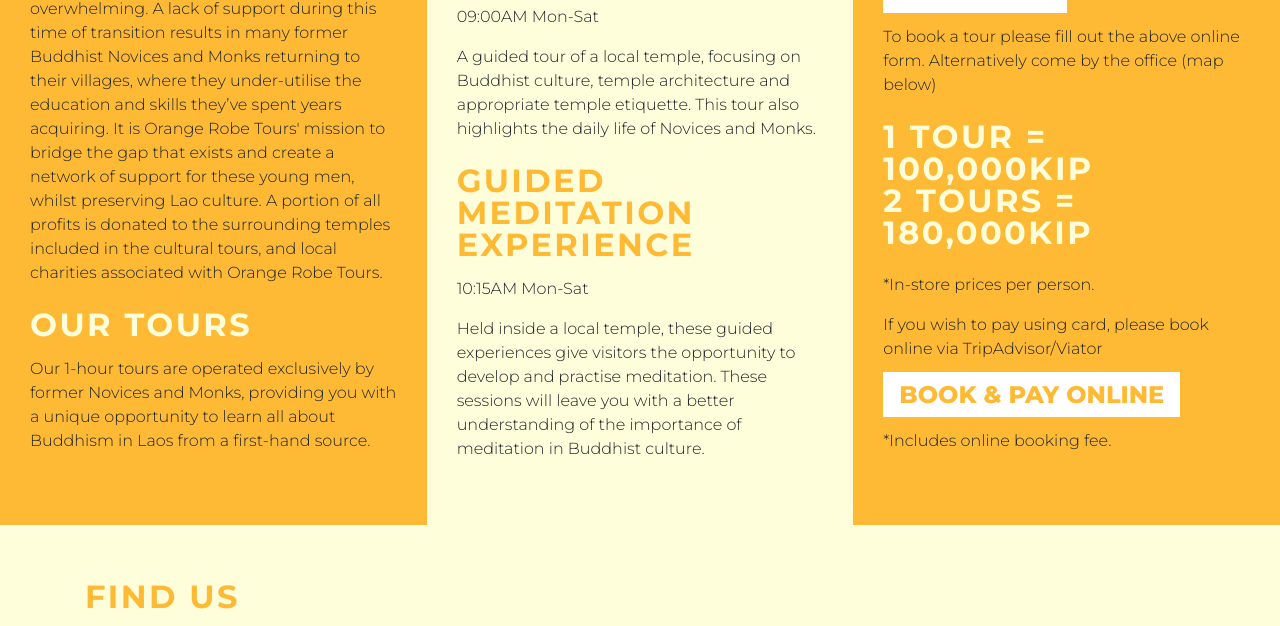
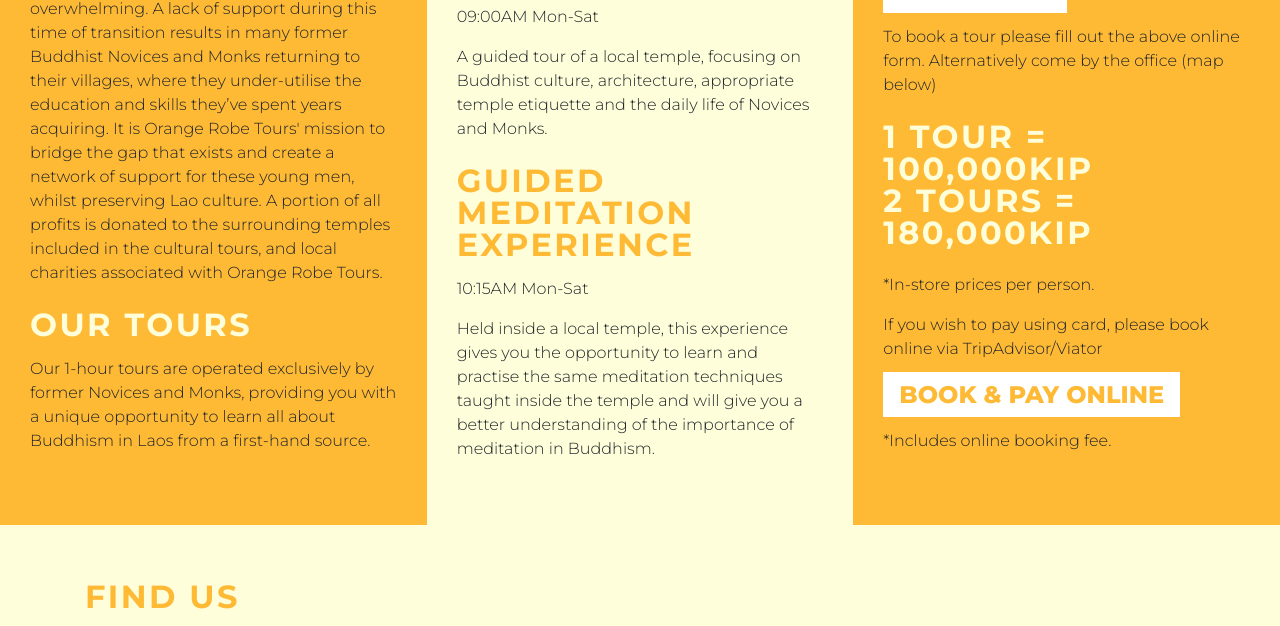
Before and after one commit to LTavvy/orange-robe-tours, a website built with webpack: page src/index.html in a window 1280 px wide. Shown: the part 747-1373 px from the top of the page. Built offline with nearby package versions, Linux system fonts and the light colour scheme.

Commit message:
Update index.html

```diff
--- a/src/index.html
+++ b/src/index.html
@@ -64,12 +64,12 @@
 
            <h3>Cultural temple tour</h3>
             <p> 09:00AM Mon-Sat </p>
-            <p>A guided tour of a local temple, focusing on Buddhist culture, temple architecture and appropriate temple etiquette. This tour also highlights the daily life of Novices and Monks.</p>
+            <p>A guided tour of a local temple, focusing on Buddhist culture, architecture, appropriate temple etiquette and the daily life of Novices and Monks.</p>
 
             <p></p>
             <h3>Guided meditation experience</h3>
             <p> 10:15AM Mon-Sat </p>
-            <p>Held inside a local temple, these guided experiences give visitors the opportunity to develop and practise meditation. These sessions will leave you with a better understanding of the importance of meditation in Buddhist culture.</p>
+            <p>Held inside a local temple, this experience gives you the opportunity to learn and practise the same meditation techniques taught inside the temple and will give you a better understanding of the importance of meditation in Buddhism.</p>
 
             <p></p>
 
```
